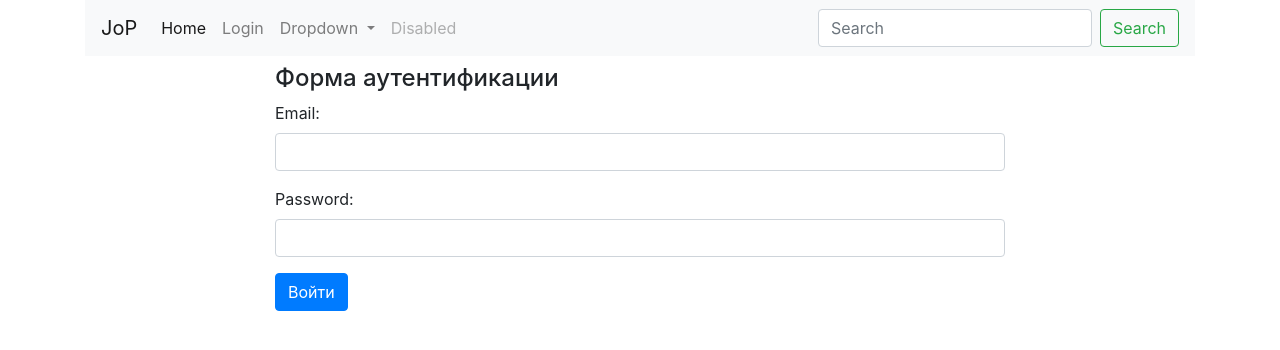
After one commit to TuzovAP/parse_job, a Django app: page /accounts/login/ in a window 1280 px wide. The commit adds this page. Shown: the top 350 px of the page. Run offline with Django 4.2, Linux system fonts and the light colour scheme.

Commit message:
Добавил форму login_logout на сайт

```diff
--- /dev/null
+++ b/src/accounts_app/forms.py
@@ -0,0 +1,25 @@
+from django import forms
+from django.contrib.auth import get_user_model, authenticate
+from django.contrib.auth.hashers import check_password
+
+User = get_user_model()
+
+
+class UserLoginForm(forms.Form):
+    email = forms.EmailField(widget=forms.EmailInput(attrs={'class': 'form-control'}))
+    password = forms.CharField(widget=forms.PasswordInput(attrs={'class': 'form-control'}))
+
+    def clean(self, *args, **kwargs):
+        email = self.cleaned_data.get('email').strip()
+        password = self.cleaned_data.get('password').strip()
+
+        if email and password:
+            qs = User.objects.filter(email=email)
+            if not qs.exists():
+                raise forms.ValidationError('Такого пользователя нет!')
+            if not check_password(password, qs[0].password):
+                raise forms.ValidationError('Пароль не верный!')
+            user = authenticate(email=email, password=password)
+            if not user:
+                raise forms.ValidationError('Данный аккаунт отключен')
+        return super(UserLoginForm, self).clean(*args, **kwargs)
--- /dev/null
+++ b/src/accounts_app/templates/accounts_app/login.html
@@ -0,0 +1,20 @@
+{% extends "base.html" %}
+
+{% block title %} login block {% endblock %}
+
+{% block vacancy_list_block %}
+
+    <div class="row">
+        <div class="col-md-8 mx-auto">
+            <h4 class="my-2">Форма аутентификации</h4>
+            <form method="POST" action="">{% csrf_token %}
+            <div class="form-group">
+                {{ form.as_p }}
+            </div>
+        <button type="submit" class="btn btn-primary">Войти</button>
+            </form>
+        </div>
+    </div>
+
+    <br>
+{% endblock %}
--- /dev/null
+++ b/src/accounts_app/urls.py
@@ -0,0 +1,9 @@
+from django.contrib import admin
+from django.urls import path
+
+from accounts_app.views import login_view, logout_view
+
+urlpatterns = [
+    path('login/', login_view, name='login'),  # name - наименование относительной ссылки
+    path('logout/', logout_view, name='logout'),
+]
--- a/src/accounts_app/views.py
+++ b/src/accounts_app/views.py
@@ -1,3 +1,20 @@
-from django.shortcuts import render
+from django.contrib.auth import authenticate, login, logout
+from django.shortcuts import render, redirect
+from accounts_app.forms import UserLoginForm
 
-# Create your views here.
+
+def login_view(request):
+    form = UserLoginForm(request.POST or None)
+    if form.is_valid():
+        data = form.cleaned_data
+        email = data.get('email')
+        password = data.get('password')
+        user = authenticate(request, email=email, password=password)
+        login(request, user)
+        return redirect('home')
+    return render(request, 'accounts_app/login.html', {'form': form})
+
+
+def logout_view(request):
+    logout(request)
+    return redirect('home')
--- a/src/parse_job/urls.py
+++ b/src/parse_job/urls.py
@@ -14,12 +14,13 @@ Including another URLconf
     2. Add a URL to urlpatterns:  path('blog/', include('blog.urls'))
 """
 from django.contrib import admin
-from django.urls import path
+from django.urls import path, include
 from .views import home
 from app_scraping.views import home_view_app_scrapping, list_view_app_scrapping
 
 urlpatterns = [
     path('admin/', admin.site.urls),
     path('list', list_view_app_scrapping, name='list'),  # name - наименование относительной ссылки
+    path('accounts/', include(('accounts_app.urls', 'accounts'))),
     path('', home_view_app_scrapping, name='home'),
 ]
--- a/src/templates/base.html
+++ b/src/templates/base.html
@@ -23,9 +23,15 @@
           <li class="nav-item active">
             <a class="nav-link" href="#">Home <span class="sr-only">(current)</span></a>
           </li>
-          <li class="nav-item">
-            <a class="nav-link" href="#">Link</a>
-          </li>
+            {% if user.is_authenticated %}
+              <li class="nav-item">
+                <a class="nav-link" href="{% url 'accounts:logout' %}">Logout</a>
+              </li>
+            {% else %}
+              <li class="nav-item">
+                <a class="nav-link" href="{% url 'accounts:login' %}">Login</a>
+              </li>
+            {% endif %}
           <li class="nav-item dropdown">
             <a class="nav-link dropdown-toggle" href="#" id="navbarDropdown" role="button" data-toggle="dropdown" aria-haspopup="true" aria-expanded="false">
               Dropdown
```
